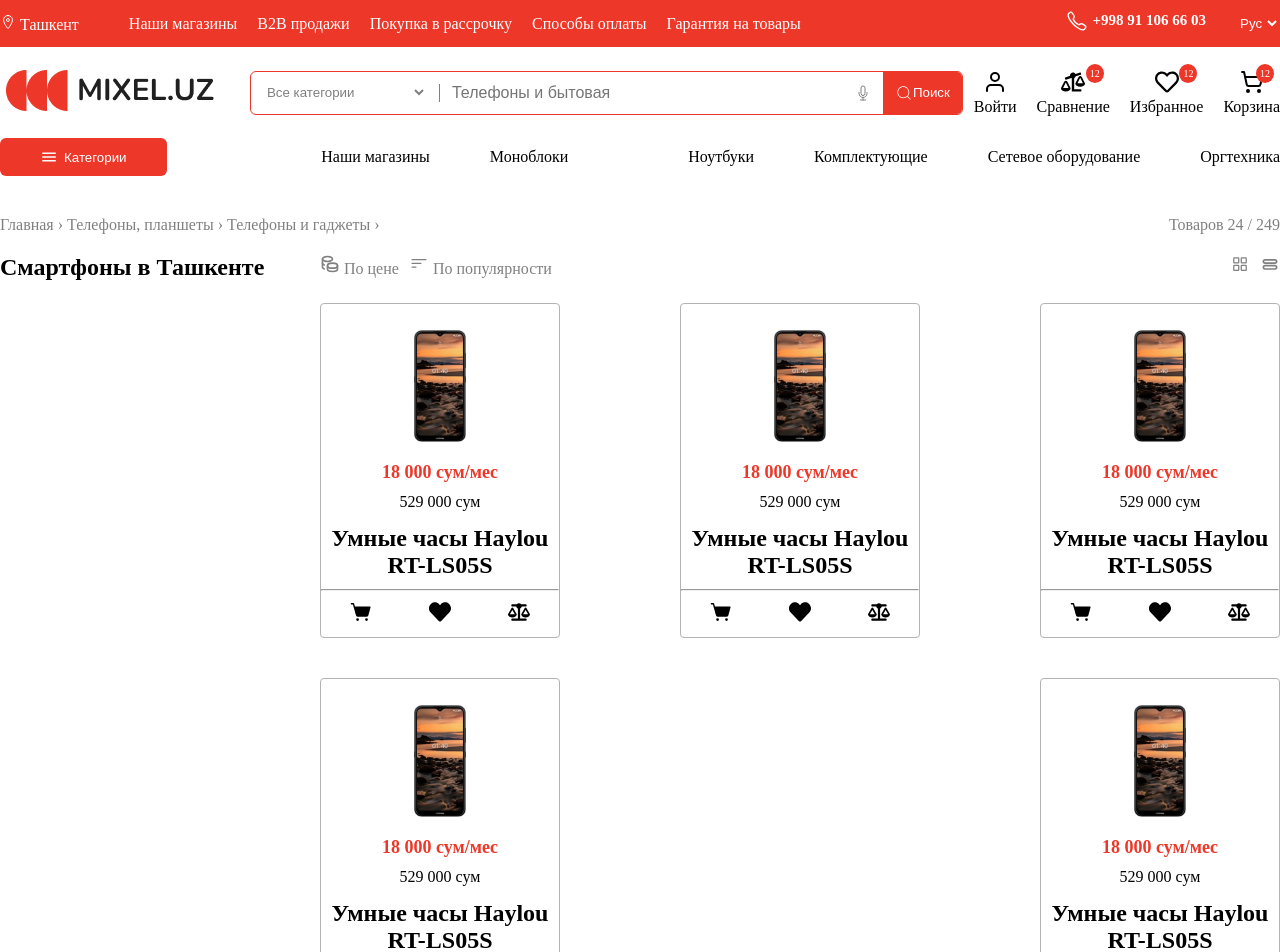
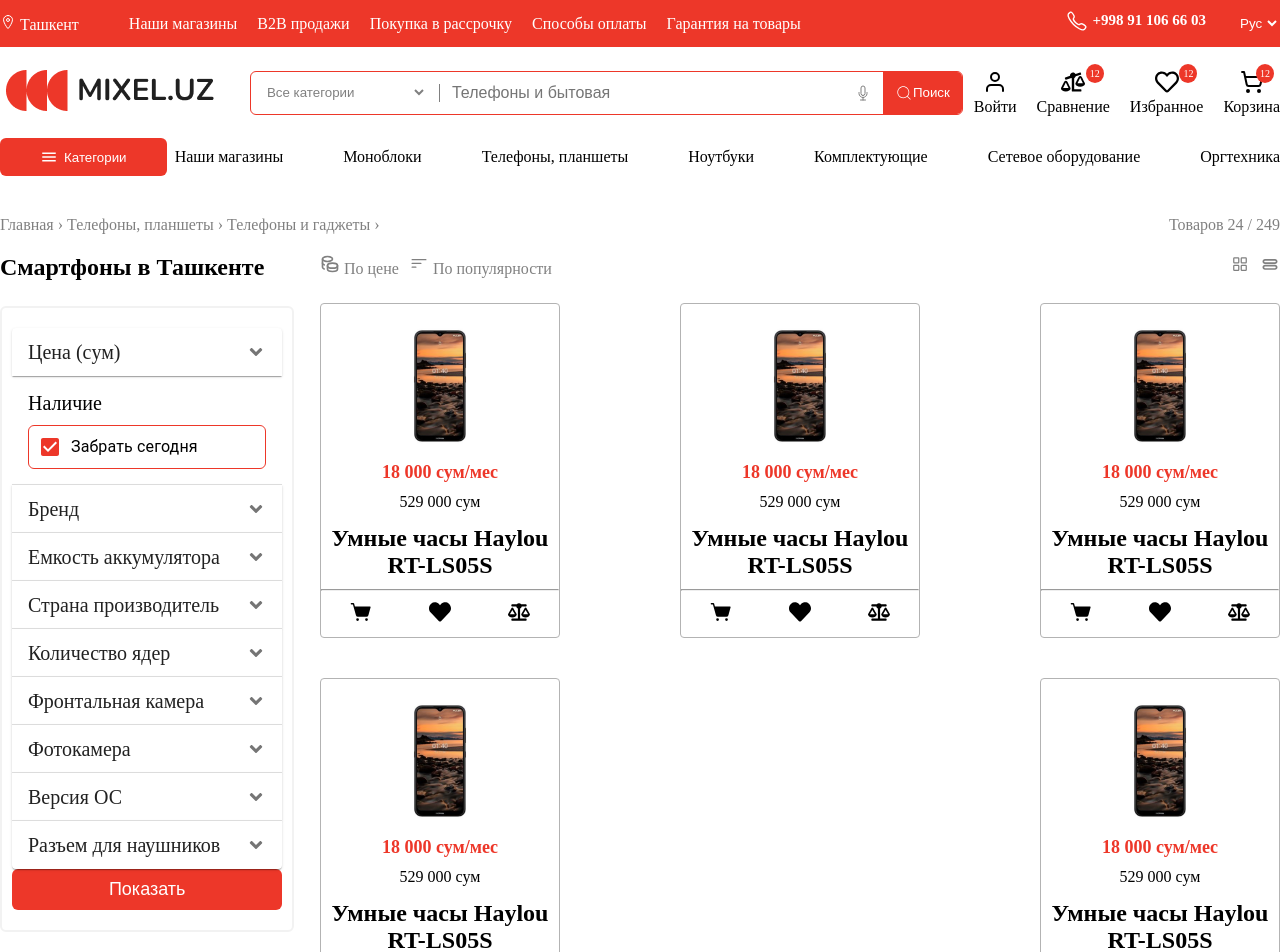
Before and after one commit to djboburjon/mixel.uz, a React (Vite) app: page /filter in a window 1280 px wide. Shown: the top 952 px of the page. Built offline with nearby package versions, Linux system fonts and the light colour scheme.

Commit message:
some elements added to filter

```diff
--- a/src/components/navbar/Navbar.jsx
+++ b/src/components/navbar/Navbar.jsx
@@ -111,8 +111,7 @@
               <a href="#">Моноблоки</a>
             </li>
             <li className="link">
-              {/* <Link to={"/filter"}>Телефоны, планшеты</Link> */}
-              <a href="/filter"></a>
+              <Link to={"/filter"}>Телефоны, планшеты</Link>
             </li>
             <li className="link">
               <a href="#">Ноутбуки</a>
--- a/src/pages/filter/Filter.css
+++ b/src/pages/filter/Filter.css
@@ -12,7 +12,7 @@
 }
 
 .filter_left {
-  width: 25%;
+  width: 23%;
 }
 
 .filter_left h2 {
@@ -96,3 +96,61 @@
 .whereBuy p {
   color: gray;
 }
+
+.filter_main {
+  border: 2px solid #F2F2F2;
+  border-radius: 6px;
+  padding: 20px 10px;
+}
+
+.filter_main .panel-header {
+  font-size: 20px;
+}
+
+.filter_main .css-12wnr2w-MuiButtonBase-root-MuiCheckbox-root,
+.filter_main .css-12wnr2w-MuiButtonBase-root-MuiCheckbox-root.Mui-checked {
+  color: #ed3729;
+}
+
+.inputBox {
+  display: flex;
+  margin-bottom: 20px;
+}
+
+.inputBox input {
+  width: 100%;
+  padding: 10px;
+  font-size: 16px;
+  outline: none;
+  border: 1px solid #e0e0e0;
+}
+
+.filter_main .css-1c35hjw-MuiPaper-root-MuiAccordion-root {
+  box-shadow: none;
+  position: static;
+}
+
+.filter_main .css-j204z7-MuiFormControlLabel-root {
+  margin-right: 2px;
+}
+
+.availability {
+  padding: 16px;
+}
+
+.availability h3 {
+  margin-bottom: 10px;
+  font-weight: normal;
+  font-size: 20px;
+}
+
+.filter_main-btn {
+  width: 100%;
+  border: none;
+  background-color: #ed3729;
+  color: white;
+  padding: 10px 0;
+  border-radius: 6px;
+  font-size: 18px;
+  cursor: pointer;
+}
--- a/src/pages/filter/Filter.jsx
+++ b/src/pages/filter/Filter.jsx
@@ -3,14 +3,31 @@
 import Accordion from "@mui/material/Accordion";
 import AccordionDetails from "@mui/material/AccordionDetails";
 import AccordionSummary from "@mui/material/AccordionSummary";
+import Box from "@mui/material/Box";
+import Slider from "@mui/material/Slider";
+import FormGroup from '@mui/material/FormGroup';
+import FormControlLabel from '@mui/material/FormControlLabel';
+import Checkbox from '@mui/material/Checkbox';
 
 import { TbCoins } from "react-icons/tb";
 import { BsFilterLeft } from "react-icons/bs";
 import { PiSquaresFour } from "react-icons/pi";
 import { TiEqualsOutline } from "react-icons/ti";
 import CheaperCards from "../../components/cheaperCards/CheaperCards";
+import { FaAngleDown } from "react-icons/fa";
+
+
+function valuetext(value) {
+  return `${value}°C`;
+}
 
 function Filter() {
+  const [value, setValue] = React.useState([300, 103300000]);
+
+  const handleChange = (event, newValue) => {
+    setValue(newValue);
+  };
+
   return (
     <div className="filter">
       <div className="inWay">
@@ -26,34 +43,165 @@
         <div className="filter_left">
           <h2>Смартфоны в Ташкенте</h2>
           <div className="filter_main">
-            {/* <Accordion>
+            <Accordion>
               <AccordionSummary
-                expandIcon={<ExpandMoreIcon />}
+                expandIcon={<FaAngleDown />}
                 aria-controls="panel1-content"
-                id="panel1-header"
+                className="panel-header"
               >
-                Accordion 1
+                Цена (cум)
               </AccordionSummary>
               <AccordionDetails>
-                Lorem ipsum dolor sit amet, consectetur adipiscing elit.
-                Suspendisse malesuada lacus ex, sit amet blandit leo lobortis
-                eget.
+                <div className="inputBox">
+                  <input value={`от ${value[0]}`} type="text" placeholder="от 300 000" />
+                  <input value={`до ${value[1]}`} type="text" placeholder="до 103 300 000" />
+                </div>
+                <Box>
+                  <Slider
+                    getAriaLabel={() => "Temperature range"}
+                    value={value}
+                    onChange={handleChange}
+                    getAriaValueText={valuetext}
+                    min={0}
+                    max={150000000}
+                    style={{color: "#ed3729"}}
+                  />
+                </Box>
+              </AccordionDetails>
+            </Accordion>
+
+            <div className="availability">
+              <h3>Наличие</h3>
+                <FormControlLabel control={<Checkbox style={{color: "#ed3729"}}defaultChecked />} label="Забрать сегодня" style={{border: "1px solid #ed3729", width: "100%", marginLeft: "0", borderRadius: "6px"}} />
+
+            </div>
+
+            <Accordion>
+              <AccordionSummary
+                expandIcon={<FaAngleDown />}
+                aria-controls="panel2-content"
+                className="panel-header"
+              >
+                Бренд
+              </AccordionSummary>
+              <AccordionDetails>
+                  <FormControlLabel control={<Checkbox />} label="LG" />
+                  <span>(30)</span> <br />
+                  <FormControlLabel control={<Checkbox />} label="Samsung" />
+                  <span>(30)</span> <br />
+                  <FormControlLabel control={<Checkbox />} label="Artel" />
+                  <span>(7)</span> <br />
+                  <FormControlLabel control={<Checkbox />} label="Huawei" />
+                  <span>(30)</span>
+              </AccordionDetails>
+            </Accordion>
+
+            <Accordion>
+              <AccordionSummary
+                expandIcon={<FaAngleDown />}
+                aria-controls="panel2-content"
+                className="panel-header"
+              >
+                Емкость аккумулятора
+              </AccordionSummary>
+              <AccordionDetails>
+                  <FormControlLabel control={<Checkbox />} label="1821 мА⋅ч" />
+                   <br />
+                  <FormControlLabel control={<Checkbox />} label="3000 мА⋅ч" />
+                   <br />
+                  <FormControlLabel control={<Checkbox />} label="4500 мА⋅ч" />
+                   <br />
+                  <FormControlLabel control={<Checkbox />} label="5000 мА⋅ч" />
+
+              </AccordionDetails>
+            </Accordion>
+
+            <Accordion>
+              <AccordionSummary
+                expandIcon={<FaAngleDown />}
+                aria-controls="panel2-content"
+                className="panel-header"
+              >
+                Страна производитель
+              </AccordionSummary>
+              <AccordionDetails>
+                  <FormControlLabel control={<Checkbox />} label="Вьетнам" />
+                   <br />
+                  <FormControlLabel control={<Checkbox />} label="Китай" />
+                   <br />
+                  <FormControlLabel control={<Checkbox />} label="Artel" />
+                   <br />
+                  <FormControlLabel control={<Checkbox />} label="Huawei" />
+
+              </AccordionDetails>
+            </Accordion>
+
+            <Accordion>
+              <AccordionSummary
+                expandIcon={<FaAngleDown />}
+                aria-controls="panel2-content"
+                className="panel-header"
+              >
+                Количество ядер
+              </AccordionSummary>
+              <AccordionDetails>
+
+
               </AccordionDetails>
             </Accordion>
             <Accordion>
               <AccordionSummary
-                expandIcon={<ExpandMoreIcon />}
+                expandIcon={<FaAngleDown />}
                 aria-controls="panel2-content"
-                id="panel2-header"
+                className="panel-header"
               >
-                Accordion 2
+               Фронтальная камера
               </AccordionSummary>
               <AccordionDetails>
-                Lorem ipsum dolor sit amet, consectetur adipiscing elit.
-                Suspendisse malesuada lacus ex, sit amet blandit leo lobortis
-                eget.
+
+
               </AccordionDetails>
-            </Accordion> */}
+            </Accordion>
+            <Accordion>
+              <AccordionSummary
+                expandIcon={<FaAngleDown />}
+                aria-controls="panel2-content"
+                className="panel-header"
+              >
+                Фотокамера
+              </AccordionSummary>
+              <AccordionDetails>
+
+
+              </AccordionDetails>
+            </Accordion>
+            <Accordion>
+              <AccordionSummary
+                expandIcon={<FaAngleDown />}
+                aria-controls="panel2-content"
+                className="panel-header"
+              >
+                Версия ОС
+              </AccordionSummary>
+              <AccordionDetails>
+
+
+              </AccordionDetails>
+            </Accordion>
+            <Accordion>
+              <AccordionSummary
+                expandIcon={<FaAngleDown />}
+                aria-controls="panel2-content"
+                className="panel-header"
+              >
+                Разъем для наушников
+              </AccordionSummary>
+              <AccordionDetails>
+
+
+              </AccordionDetails>
+            </Accordion>
+            <button className="filter_main-btn">Показать</button>
           </div>
         </div>
         <div className="filter_right">
@@ -115,7 +263,7 @@
               <h2>Товары которые так же могут быть интересны</h2>
               <p>Посмотреть все →</p>
             </div>
-            <CheaperCards/>
+            <CheaperCards />
           </div>
 
           <div className="whereBuy">
@@ -123,7 +271,12 @@
               <h2>Где купить надежный смартфон в Ташкенте?</h2>
             </div>
             <p>
-              Lorem ipsum dolor sit amet consectetur adipisicing elit. Ipsum necessitatibus tempore quaerat? Eum neque repellat sed repudiandae veritatis iure quibusdam velit nulla voluptatibus voluptatem qui quisquam itaque atque sint at libero, esse alias eaque ex dignissimos maiores nam accusantium impedit? Dolores eum numquam placeat, cum eveniet tempore quas blanditiis inventore!
+              Lorem ipsum dolor sit amet consectetur adipisicing elit. Ipsum
+              necessitatibus tempore quaerat? Eum neque repellat sed repudiandae
+              veritatis iure quibusdam velit nulla voluptatibus voluptatem qui
+              quisquam itaque atque sint at libero, esse alias eaque ex
+              dignissimos maiores nam accusantium impedit? Dolores eum numquam
+              placeat, cum eveniet tempore quas blanditiis inventore!
             </p>
           </div>
         </div>
```
Also changed, not shown: 1 other file (tests, documents, lock files or other folders).
